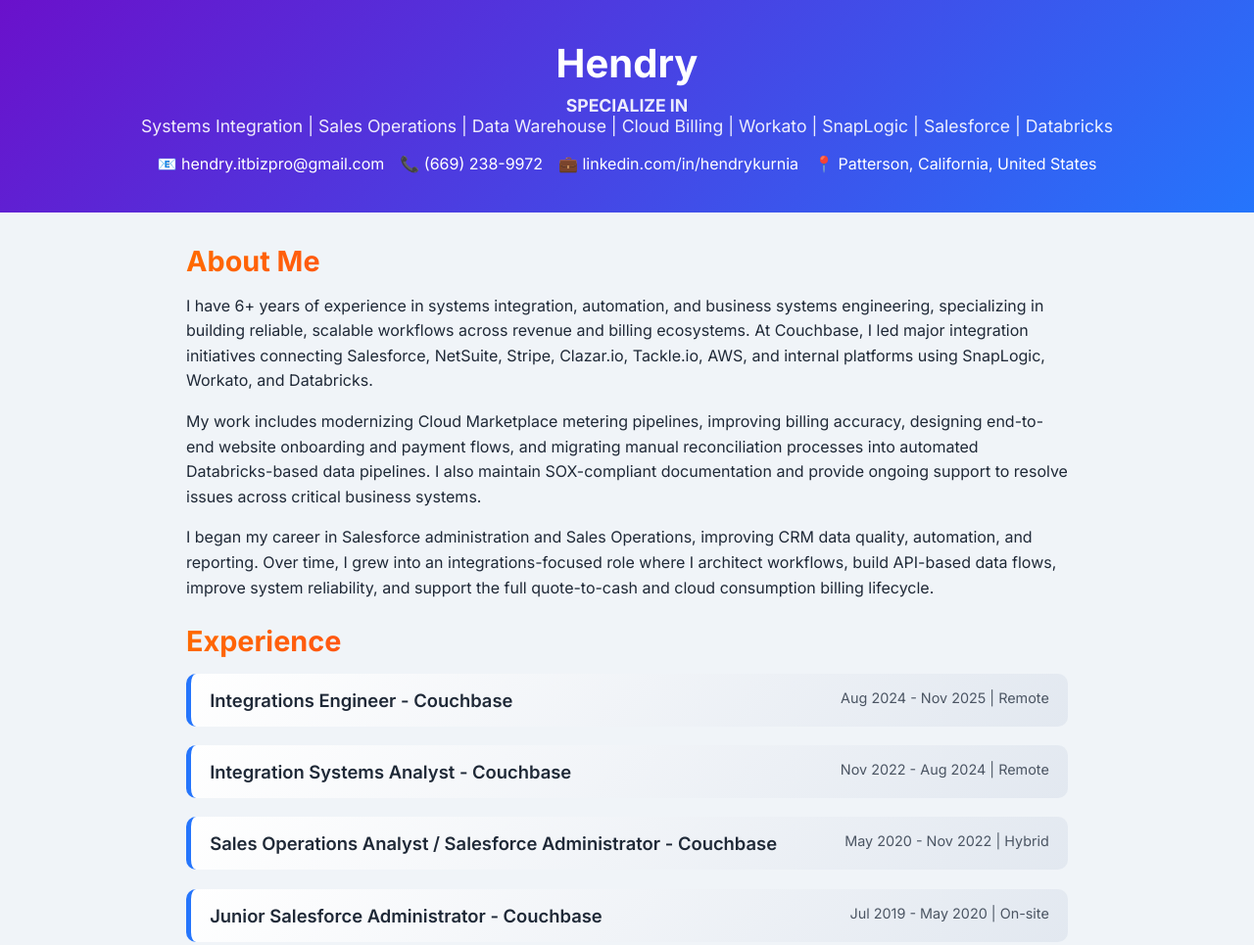
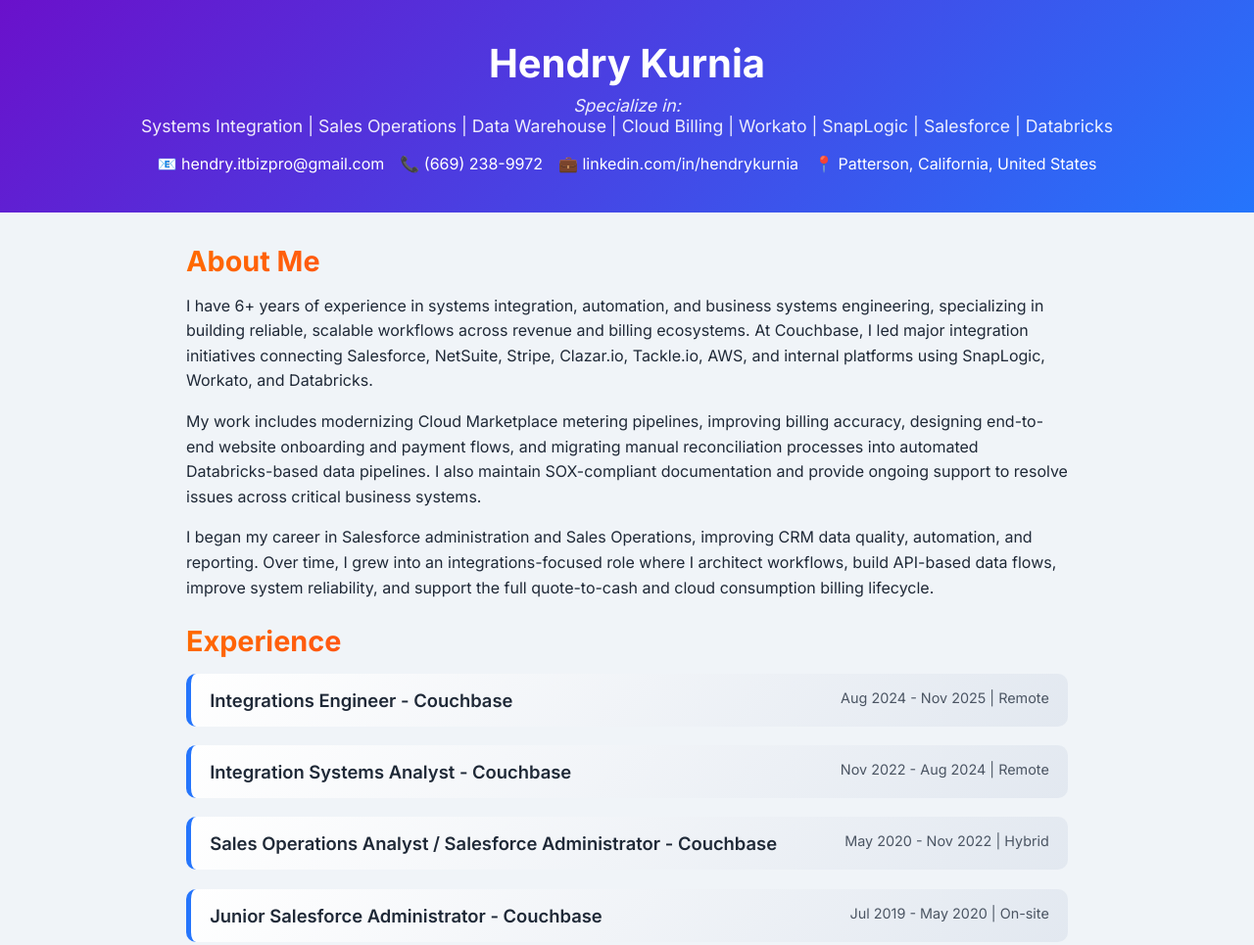
Before and after one commit to hendrykurnia/me, a plain HTML site: page index.html in a window 1280 px wide. Shown: the top 965 px of the page at 98% size. Drawn offline with Linux system fonts and the light colour scheme.

Commit message:
add last name

```diff
--- a/index.html
+++ b/index.html
@@ -149,9 +149,9 @@
 <body>
 
 <header>
-  <h1>Hendry</h1>
+  <h1>Hendry Kurnia</h1>
   <p>
-  <b>SPECIALIZE IN</b><br>
+  <i>Specialize in:</i></b><br>
   Systems Integration | Sales Operations | Data Warehouse | Cloud Billing | Workato | SnapLogic | Salesforce | Databricks</p>
   <div class="contact-info">
     <a href="mailto:hendry.itbizpro@gmail.com">📧 hendry.itbizpro@gmail.com</a>
```
